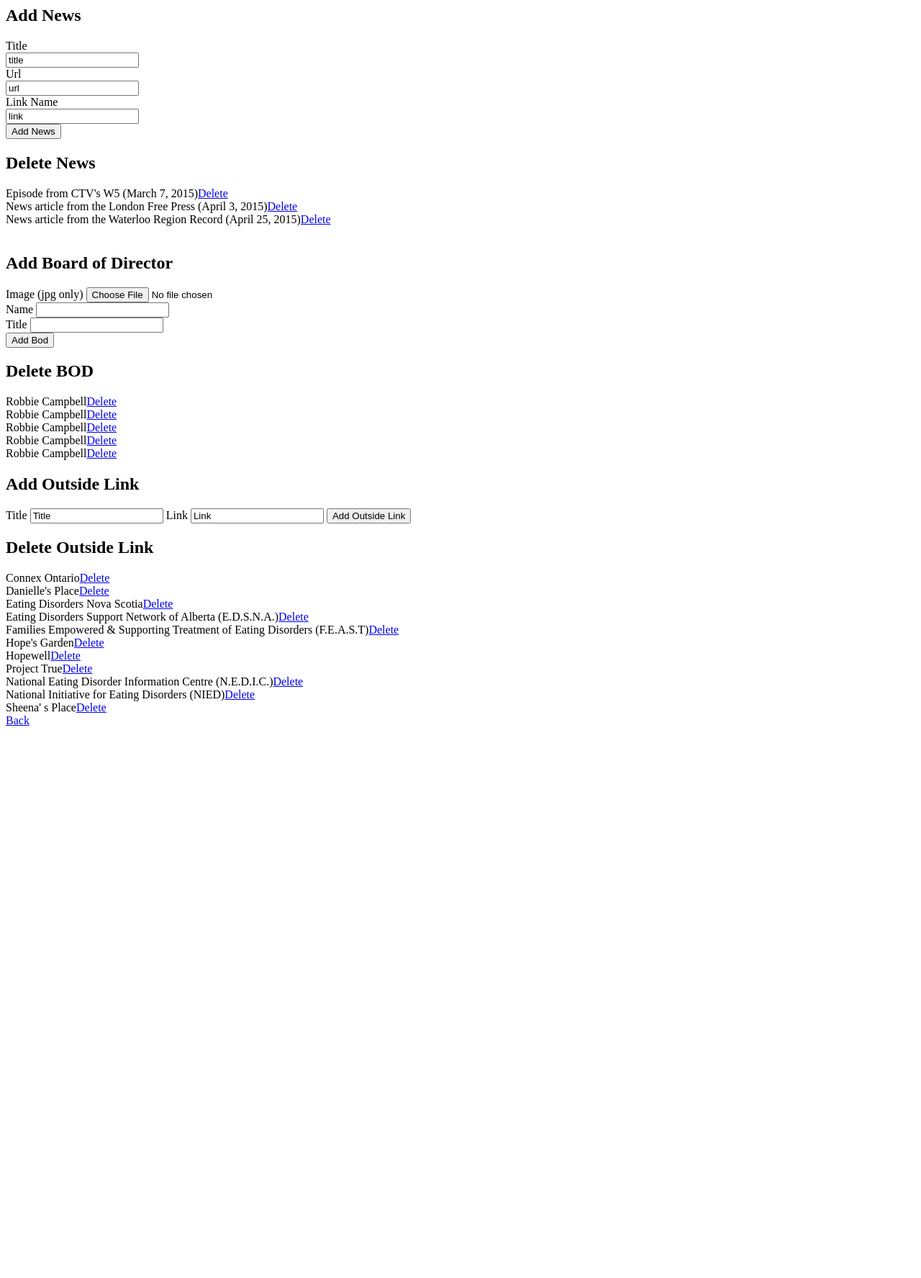
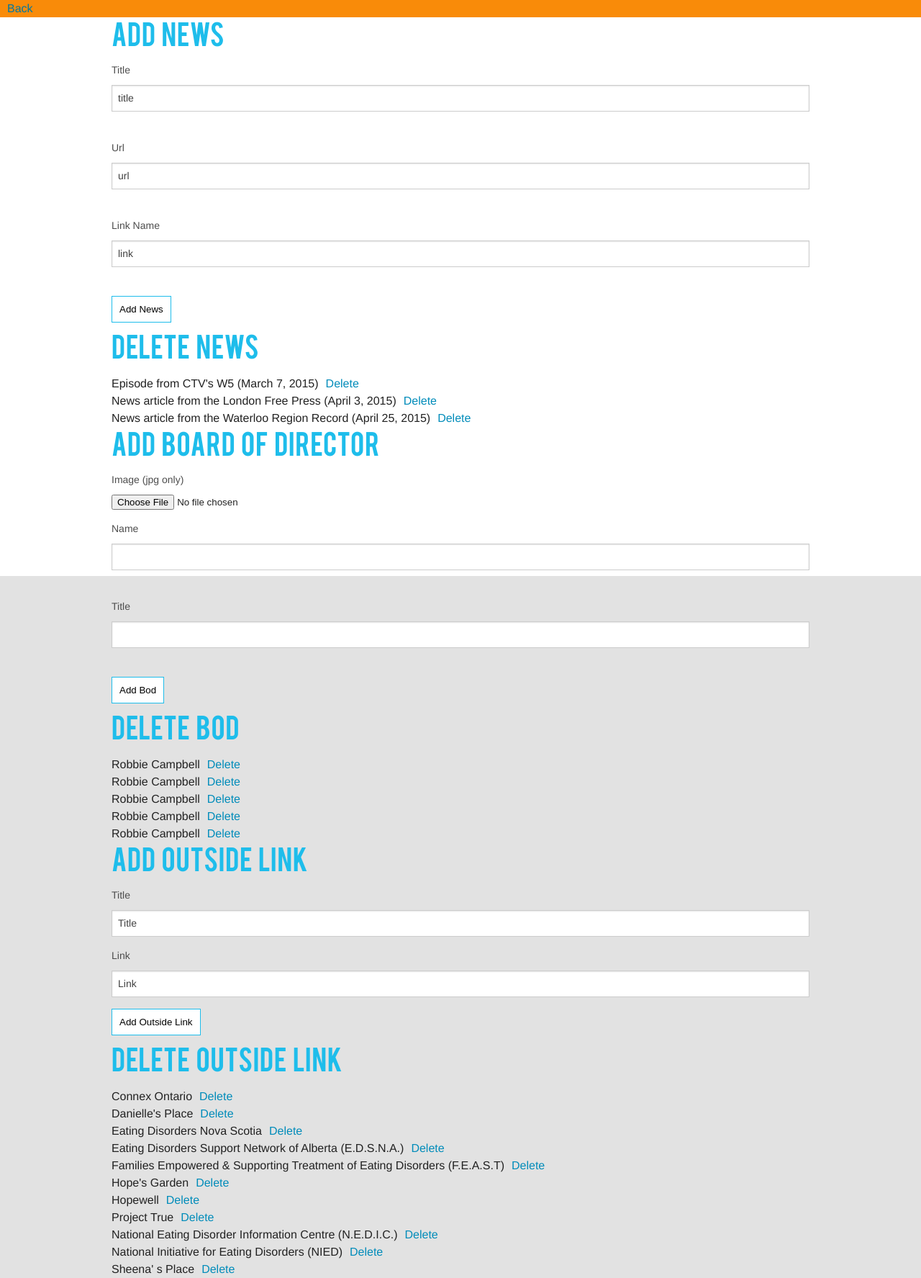
Before and after one commit to robij9528/edfc_final, a PHP site: page /admin/admin_editfoundation.php in a window 1280 px wide. Shown: the whole page at 72% size. Before the commit the page ends 1008 px from the top, so only its background shows below. Run offline with PHP 8.4, Linux system fonts and the light colour scheme; data comes from the database, SQL or seed files in the repository.

Commit message:
added more css to admin

```diff
--- a/admin/admin_editIndex.php
+++ b/admin/admin_editIndex.php
@@ -29,7 +29,10 @@ require_once("includes/init.php");
  	<link href='https://fonts.googleapis.com/css?family=Ubuntu:400,300,700' rel='stylesheet' type='text/css'>
 </head>
 <body>
-	<a class="back" href="admin_index.php">Back</a>
+	<div class="back">
+		<a href="admin_index.php">Back</a>
+	</div>
+
 	<div class="row">
 		<div class="small-12 large-12 columns adminPage">
 			<h2>Add an Event</h2>
--- a/admin/admin_editfoundation.php
+++ b/admin/admin_editfoundation.php
@@ -43,10 +43,20 @@ if(isset($_POST['subOs'])) {
 
 <html>
 <head>
-	<title>edit foundation page</title>
+	<meta charset="utf-8">
+	<title>Edit Foundation Page</title>
+	<link href="../css/main.css" rel="stylesheet" type="text/css" media="screen">
+ 	<link rel="stylesheet" href="../css/foundation.css" />
+ 	<link href='https://fonts.googleapis.com/css?family=Ubuntu:400,300,700' rel='stylesheet' type='text/css'>
 </head>
 <body>
 
+<div class="back">
+ 	<a href="admin_index.php">Back</a>
+</div>
+
+<div class="row">
+	<div class="small-12 large-12 columns adminPage">
 		<h2>Add News</h2>
 
 			<form action="admin_editfoundation.php" method="post">
@@ -57,7 +67,7 @@ if(isset($_POST['subOs'])) {
 				<input type="text" name="url" value="url"><br>
 				<label>Link Name</label><br>
 				<input type="text" name="link" value="link"><br>
-<input type="submit" name="subNews" value="Add News">
+				<input class="adminBtn" type="submit" name="subNews" value="Add News">
 
 			</form>
 
@@ -66,13 +76,11 @@ if(isset($_POST['subOs'])) {
 
 				while($row=mysqli_fetch_array($news)) {
 					echo "{$row['news_updates_title']}";
-		echo "<a href=\"includes/caller_news.php?caller_id=delete&id={$row['news_updates_id']}\">Delete</a><br>";
+					echo "<a class=\"delete\" href=\"includes/caller_news.php?caller_id=delete&id={$row['news_updates_id']}\">Delete</a><br>";
 
 				}
 
 			 ?>
-  <br>
-
 
  		<h2>Add Board of Director</h2>
 
@@ -84,7 +92,7 @@ if(isset($_POST['subOs'])) {
 				<input type="text" name="nameB" value=""><br>
 				<label>Title</label>
 				<input type="text" name="titleB" value=""><br>
-<input type="submit" name="subBod" value="Add Bod">
+				<input  class="adminBtn" type="submit" name="subBod" value="Add Bod">
  			</form>
 
 		<h2>Delete BOD</h2>
@@ -92,7 +100,7 @@ if(isset($_POST['subOs'])) {
 
 				while($row=mysqli_fetch_array($bod)) {
 					echo "{$row['bod_name']}";
-		echo "<a href=\"includes/caller_bod.php?caller_id=delete&id={$row['bod_id']}\">Delete</a><br>";
+					echo "<a class=\"delete\" href=\"includes/caller_bod.php?caller_id=delete&id={$row['bod_id']}\">Delete</a><br>";
 
 				}
 
@@ -105,7 +113,7 @@ if(isset($_POST['subOs'])) {
 			 	<input type="text" name="nameO" value="Title">
 			  	<label>Link</label>
 			 	<input type="text" name="linkO" value="Link">
- 	<input type="submit" name="subOs" value="Add Outside Link">
+			 	<input class="adminBtn" type="submit" name="subOs" value="Add Outside Link">
 			 </form>
 
  		<h2>Delete Outside Link</h2>
@@ -114,13 +122,15 @@ if(isset($_POST['subOs'])) {
 
 				while($row=mysqli_fetch_array($os)) {
 					echo "{$row['oslink_title']}";
-		echo "<a href=\"includes/caller_linkos.php?caller_id=delete&id={$row['oslink_id']}\">Delete</a><br>";
+					echo "<a class=\"delete\" href=\"includes/caller_linkos.php?caller_id=delete&id={$row['oslink_id']}\">Delete</a><br>";
 
 				}
 
 			 ?>
+	</div>
+</div>
 
-  <a href="admin_index.php">Back</a>
 
+ <script src="../js/main.js"></script>
 </body>
 </html>
--- a/css/main.css
+++ b/css/main.css
@@ -1873,7 +1873,14 @@ width: 600px;
 }
 
 .back{
-
+	background-color: #f98b09;
+}
+
+.back a{
+	padding-top: 10px;
+	padding-bottom: 10px;
+	color: #FFF;
+	padding-left: 10px;
 }
 
 /*==============MEDIA QUERIES========================*/
```
Also changed, not shown: admin/admin_editconnected.php (+31 -8 lines). Lines whose indentation alone changed are shown as unchanged.
